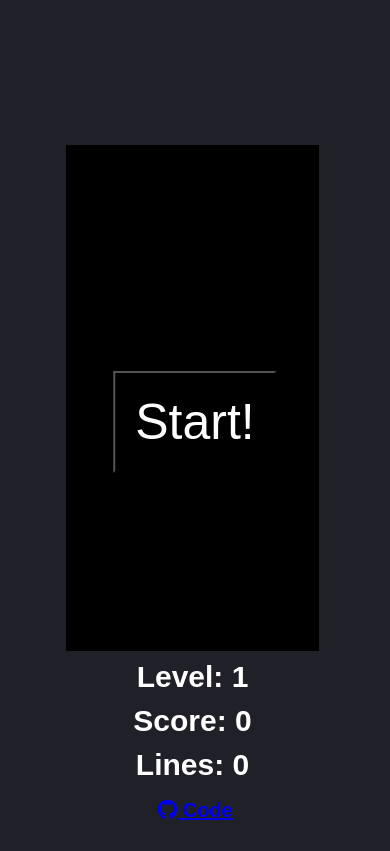
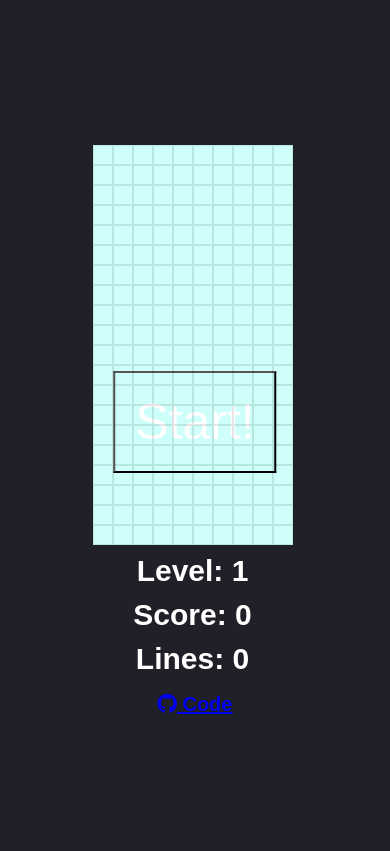
Before and after one commit to mattwoodley/Tetris, a PHP site: page /html/index.html in a window 390 px wide. After the commit the page ends 714 px from the top, so only its background shows below. Run offline with PHP 8.4, Linux system fonts and the light colour scheme; some libraries are stand-ins or nearby versions.

Commit message:
+bg-grid +stroke

```diff
--- a/css/style.css
+++ b/css/style.css
@@ -43,13 +43,23 @@
 
 .tetris__canvas-wrapper {
   grid-area: 2 / 2 / auto / 3;
+  justify-self: center;
 }
 
 .tetris__canvas {
   display: flex;
-  height: 75vh;
-  margin: auto;
-  background-color: black;
+  box-sizing: border-box;
+  height: 560px;
+  width: 280px;
+  background-color: #cffffb;
+}
+
+.tetris__grid {
+  height: 560px;
+  width: 280px;
+  position: fixed;
+  opacity: 10%;
+  background-image: url('../img/tetris-bg--medium.png');
 }
 
 .tetris__stats {
@@ -129,6 +139,11 @@
     gap: 0;
   }
 
+  .tetris__canvas {
+    height: 560px;
+    width: 280px;
+  }
+
   .tetris__title {
     font-size: 4rem;
   }
@@ -179,8 +194,13 @@
     padding: 0 1rem;
 }
 
-  .tetris__canvas {
-    height: 60vh;
+  .tetris__canvas, .tetris__grid {
+    height: 400px;
+    width: 200px;
+  }
+
+  .tetris__grid {
+    background-image: url('../img/tetris-bg--small.png');
   }
 
   .tetris__controls {
--- a/html/index.html
+++ b/html/index.html
@@ -22,6 +22,7 @@
       </div>
 
       <div class="tetris__canvas-wrapper">
+          <div class="tetris__grid is-hidden"></div>
           <canvas id="tetris" class="tetris__canvas" width="200" height="400"></canvas>
       </div>
 
--- a/js/tetris.js
+++ b/js/tetris.js
@@ -3,6 +3,7 @@
   const canvas = document.querySelector('#tetris');
   const context = canvas.getContext('2d');
   const startButton = document.querySelector('.tetris__start');
+  const borderGrid = document.querySelector('.tetris__grid');
 
   //getContext allows us to use methods and access properties in JavaScript.
   //Increase size of the context within the canvas (the tetris pieces)
@@ -116,24 +117,28 @@
   }
 
   const draw = () => {
-    context.fillStyle = '#000';
+    context.fillStyle = '#cffffb';
     context.fillRect(0, 0, canvas.width, canvas.height);
-    // context.strokeStyle = 'white';
-    // context.strokeRect(0, 0, canvas.width, canvas.height);
 
     drawBoard(arena, {x: 0, y: 0});
     drawBoard(player.board, player.pos);
   }
-
-  //this takes in a piece (board) and fills each 'rectangle' red
 
   //!!!offset needs more explanation!!!
   const drawBoard = (board, offset) => {
     board.forEach((row, y) => {
       row.forEach((value, x) => {
         if (value !== 0) {
+          context.strokeStyle = '#000'
+          context.lineWidth = 0.1;
           context.fillStyle = colours[value];
           context.fillRect(
+            x + offset.x,
+            y + offset.y,
+            1,
+            1
+          );
+          context.strokeRect(
             x + offset.x,
             y + offset.y,
             1,
@@ -374,7 +379,8 @@
   playerReset();
 
   startButton.addEventListener('click', () => {
-    startButton.classList.add('is-hidden')
+    startButton.classList.add('is-hidden');
+    borderGrid.classList.remove('is-hidden');
     update();
   });
 
```
